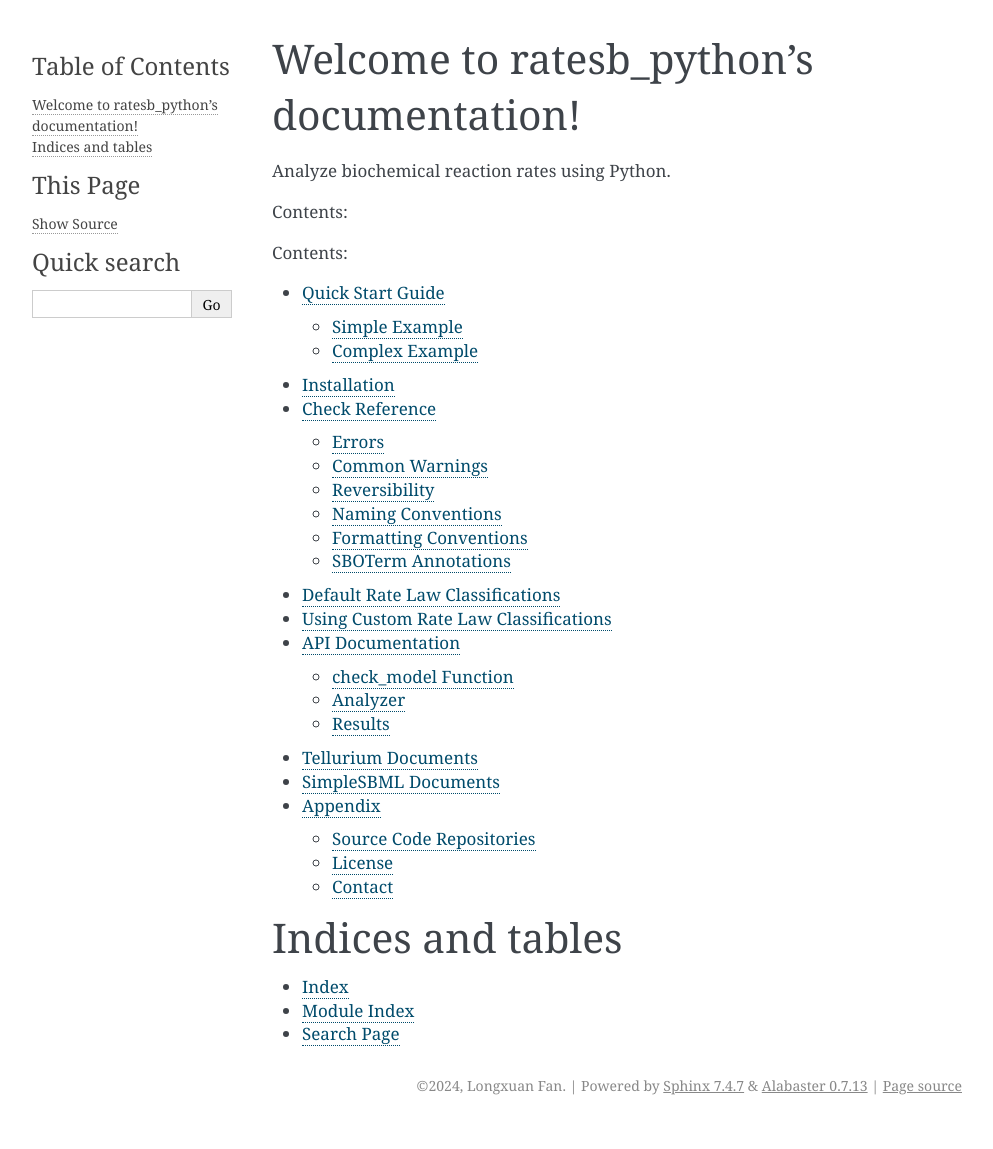
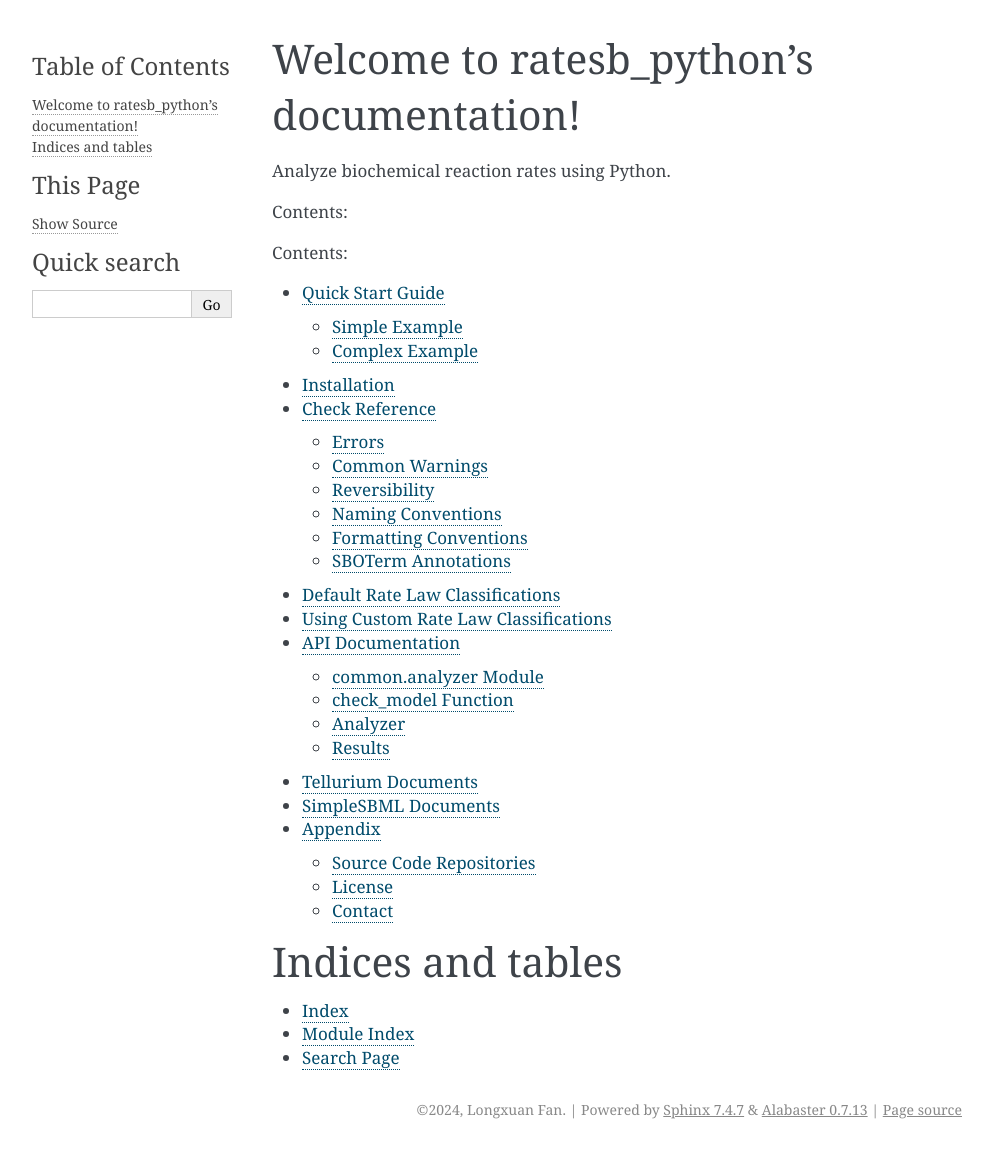
Before and after one commit to sys-bio/ratesb_python, a Sphinx documentation site: the page built from docs/source/index.rst, in a window 1280 px wide. Shown: the whole page, without its empty margins (148-1141 px from the left). Built offline with Sphinx 7.4.7, drawn with Linux system fonts in a browser that asks for light colours; before the commit the page ends 1125 px from its top, so only the background shows below that.

```diff
--- a/docs/source/API.rst
+++ b/docs/source/API.rst
@@ -1,5 +1,11 @@
 API Documentation
 =================
+
+common.analyzer Module
+----------------------
+
+.. automodule:: common.analyzer
+   :members:
 
 check_model Function
 --------------------
```
